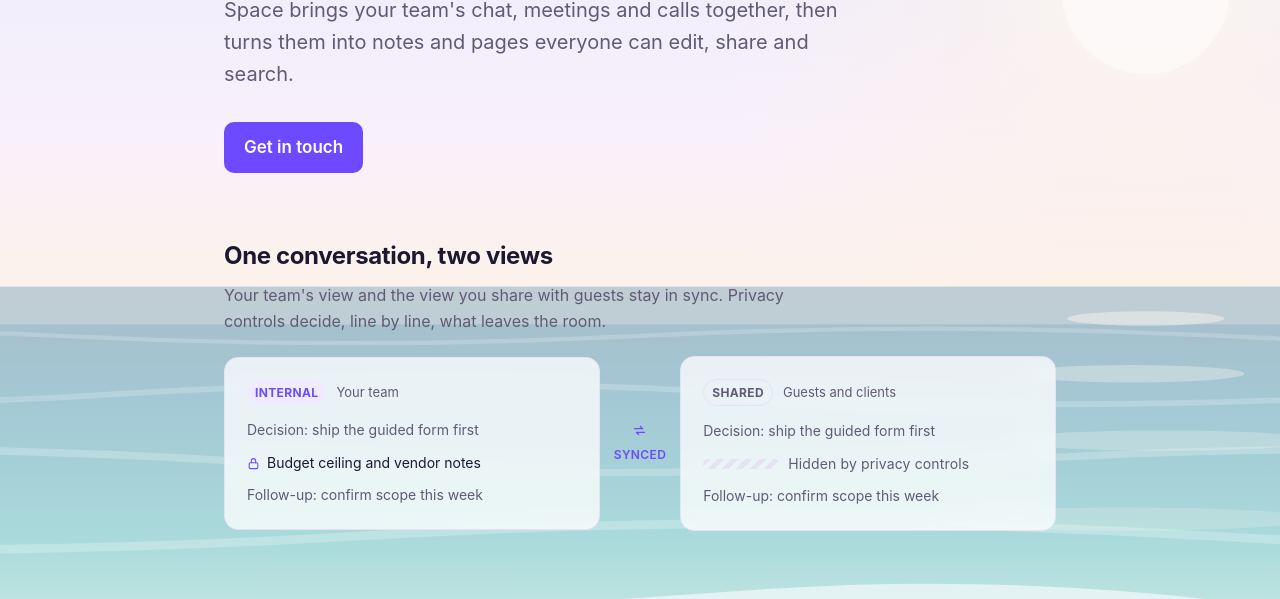
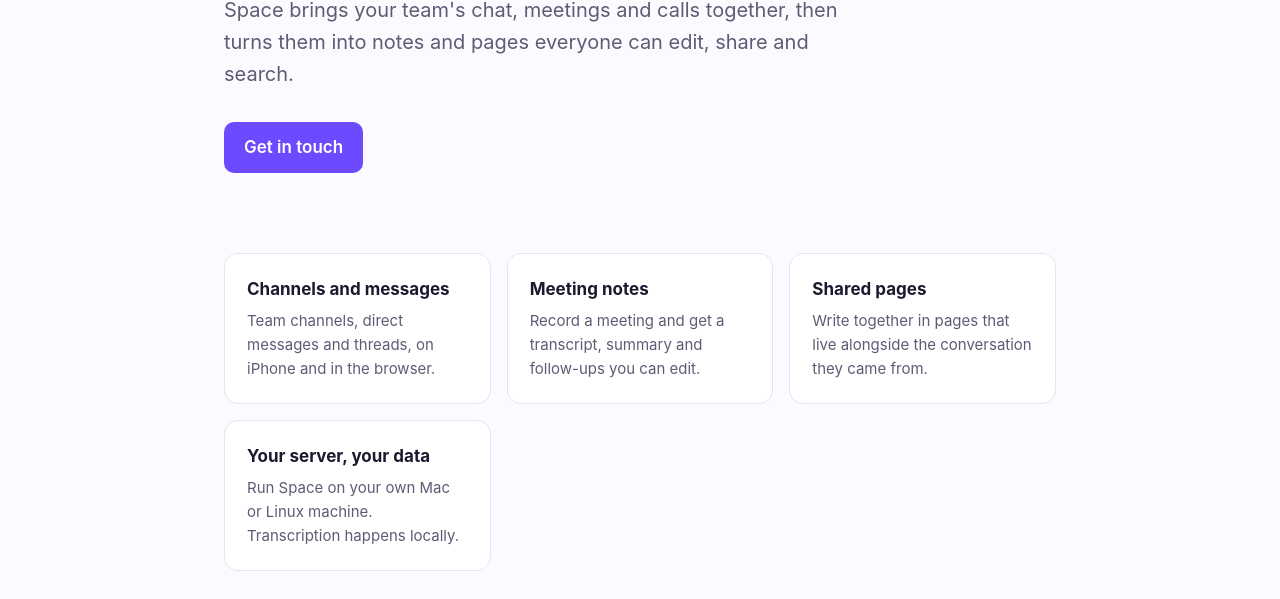
Before and after one commit to sharonisatan/space-site, a plain HTML site: page index.html in a window 1280 px wide. Shown: the part 353-952 px from the top of the page. Drawn offline with Linux system fonts and the light colour scheme.

Commit message:
Remove the beach background and the internal vs shared view section
Both were demo changes. Reverts f72cac3 (CLM-51) and bcedf90 (CLM-50).

Co-Authored-By: Claude <noreply@anthropic.com>

```diff
--- a/index.html
+++ b/index.html
@@ -16,12 +16,8 @@
       --line: #e6e2f3;
       --accent: #6d4aff;
       --accent-soft: #f0ecff;
-      --card: rgba(255, 255, 255, 0.76);
+      --card: #ffffff;
       --mark: #3a243b;
-      /* Veil over the beach scene so body text keeps its contrast (CLM-50).
-         Heaviest behind the headline, lighter over the sea and sand. */
-      --veil: linear-gradient(to bottom,
-        rgba(251, 250, 255, 0.88), rgba(251, 250, 255, 0.62) 46%, rgba(251, 250, 255, 0.44));
     }
     @media (prefers-color-scheme: dark) {
       :root {
@@ -31,22 +27,15 @@
         --line: #2a2638;
         --accent: #9b85ff;
         --accent-soft: #211c33;
-        --card: rgba(26, 23, 36, 0.66);
+        --card: #1a1724;
         --mark: #eeeaf8;
-        --veil: linear-gradient(to bottom,
-          rgba(18, 16, 25, 0.90), rgba(18, 16, 25, 0.76) 46%, rgba(18, 16, 25, 0.62));
       }
     }
     * { box-sizing: border-box; }
     body {
       margin: 0;
-      min-height: 100vh;
+      background: var(--bg);
       color: var(--text);
-      background-color: var(--bg);
-      background-image: var(--veil), url("/beach.svg");
-      background-repeat: no-repeat, no-repeat;
-      background-position: center, center bottom;
-      background-size: cover, cover;
       font: 17px/1.6 -apple-system, BlinkMacSystemFont, "Segoe UI", Inter, Roboto, sans-serif;
       -webkit-font-smoothing: antialiased;
     }
@@ -84,44 +73,9 @@
     }
     .card {
       background: var(--card); border: 1px solid var(--line); border-radius: 14px; padding: 22px;
-      -webkit-backdrop-filter: blur(10px); backdrop-filter: blur(10px);
     }
     .card h3 { margin: 0 0 6px; font-size: 17px; }
     .card p { margin: 0; color: var(--muted); font-size: 15px; }
-    /* Internal vs shared view, with privacy controls (CLM-51). */
-    .views { padding: 8px 0 64px; }
-    .views h2 { font-size: 24px; letter-spacing: -0.015em; margin: 0 0 8px; }
-    .views p.sub { color: var(--muted); font-size: 16px; max-width: 620px; margin: 0 0 22px; }
-    .pair { display: grid; gap: 14px; align-items: center; }
-    @media (min-width: 760px) { .pair { grid-template-columns: 1fr auto 1fr; } }
-    .view { display: grid; gap: 14px; }
-    .view .top { display: flex; align-items: baseline; gap: 10px; }
-    .tag {
-      font-size: 12px; font-weight: 650; letter-spacing: .03em; text-transform: uppercase;
-      padding: 3px 8px; border-radius: 999px; color: var(--accent); background: var(--accent-soft);
-    }
-    .tag.out { color: var(--muted); background: transparent; border: 1px solid var(--line); }
-    .view .who { font-size: 13px; color: var(--muted); }
-    .lines { list-style: none; margin: 0; padding: 0; display: grid; gap: 10px; }
-    .lines li { font-size: 14px; color: var(--muted); }
-    .lines .locked { color: var(--text); display: flex; align-items: center; gap: 7px; }
-    .lock { width: 13px; height: 13px; flex: none; color: var(--accent); }
-    .redacted {
-      display: flex; align-items: center; gap: 9px;
-      font-size: 12px; letter-spacing: .01em;
-    }
-    .redacted i {
-      flex: none; width: 76px; height: 10px; border-radius: 999px;
-      background: repeating-linear-gradient(135deg,
-        var(--line) 0 5px, transparent 5px 10px);
-    }
-    .sync {
-      display: flex; align-items: center; justify-content: center; gap: 7px;
-      font-size: 12px; font-weight: 600; letter-spacing: .03em; text-transform: uppercase;
-      color: var(--accent);
-    }
-    .sync svg { width: 15px; height: 15px; }
-    @media (min-width: 760px) { .sync { flex-direction: column; } }
     .quotes { padding: 0 0 72px; }
     .quotes h2 { font-size: 24px; letter-spacing: -0.015em; margin: 0 0 20px; }
     .quotes .grid { padding: 0; }
@@ -150,30 +104,6 @@
       <h1>Conversations become <span class="swap"><span class="from">shared memory.</span><span class="to" aria-hidden="true">decisions.</span></span></h1>
       <p class="lede">Space brings your team's chat, meetings and calls together, then turns them into notes and pages everyone can edit, share and search.</p>
       <a class="cta" href="mailto:hello@space.so">Get in touch</a>
-    </section>
-
-    <section class="views">
-      <h2>One conversation, two views</h2>
-      <p class="sub">Your team's view and the view you share with guests stay in sync. Privacy controls decide, line by line, what leaves the room.</p>
-      <div class="pair">
-        <article class="card view">
-          <div class="top"><span class="tag">Internal</span><span class="who">Your team</span></div>
-          <ul class="lines">
-            <li>Decision: ship the guided form first</li>
-            <li class="locked"><svg class="lock" viewBox="0 0 24 24" aria-hidden="true" focusable="false"><rect x="4" y="10.5" width="16" height="11" rx="2.5" fill="none" stroke="currentColor" stroke-width="2"/><path d="M8 10.5V7a4 4 0 0 1 8 0v3.5" fill="none" stroke="currentColor" stroke-width="2" stroke-linecap="round"/></svg>Budget ceiling and vendor notes</li>
-            <li>Follow-up: confirm scope this week</li>
-          </ul>
-        </article>
-        <div class="sync"><svg viewBox="0 0 24 24" aria-hidden="true" focusable="false"><path d="M4 9h13l-3.5-3.5M20 15H7l3.5 3.5" fill="none" stroke="currentColor" stroke-width="2" stroke-linecap="round" stroke-linejoin="round"/></svg>Synced</div>
-        <article class="card view">
-          <div class="top"><span class="tag out">Shared</span><span class="who">Guests and clients</span></div>
-          <ul class="lines">
-            <li>Decision: ship the guided form first</li>
-            <li class="redacted"><i aria-hidden="true"></i>Hidden by privacy controls</li>
-            <li>Follow-up: confirm scope this week</li>
-          </ul>
-        </article>
-      </div>
     </section>
 
     <section class="grid">
```
Also changed, not shown: beach.svg (deleted).
